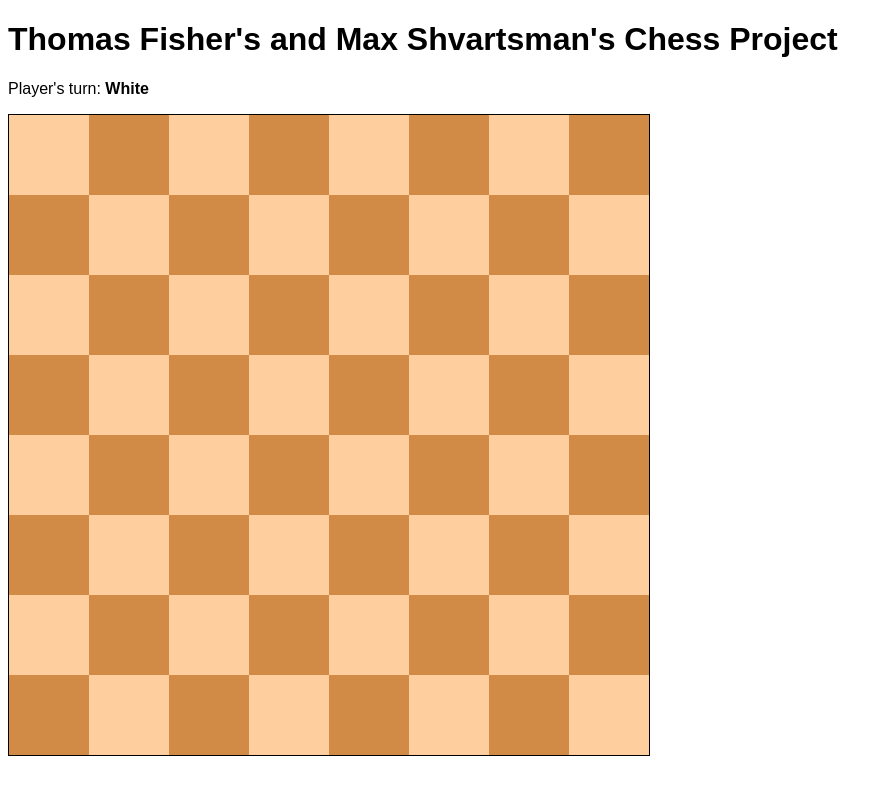
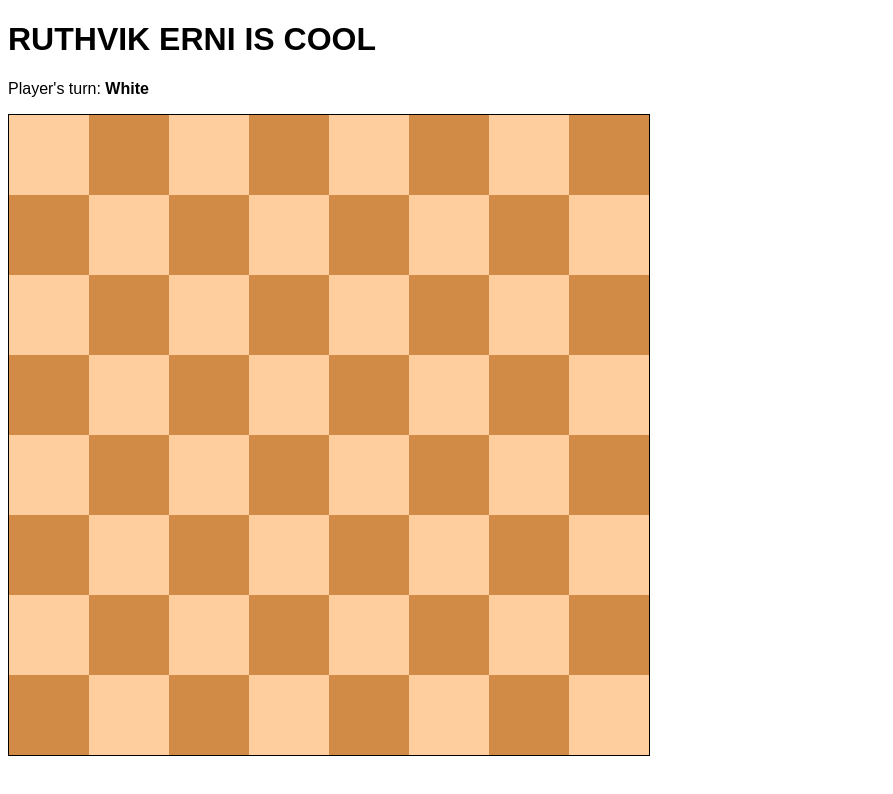
Before and after one commit to ruthvikey/chesschess, a plain HTML site: page index.html in a window 1280 px wide. Shown: the whole page, without its empty margins (0-893 px from the left). Drawn offline with Linux system fonts and the light colour scheme; files that its build step writes are made by us from their sources; files whose address does not match are found by name.

Commit message:
index.html

```diff
--- a/index.html
+++ b/index.html
@@ -1,13 +1,13 @@
 <!DOCTYPE html>
 <html lang="en">
 <head>
-	<title>Chess - Thomas Fisher (100198032)</title>
+	<title>Ruthvik chessy</title>
 	<meta charset="utf-8">
 	<link rel="stylesheet" href="css/style.css">
 </head>
 <body onload="setup();">
 
-<h1>Thomas Fisher's and Max Shvartsman's Chess Project</h1>
+<h1>RUTHVIK ERNI IS COOL</h1>
 <p id="turnInfo">Player's turn: <b>White</b></p>
 <section id="board">
     <div class="overlay" id="promotionMessage">
```
